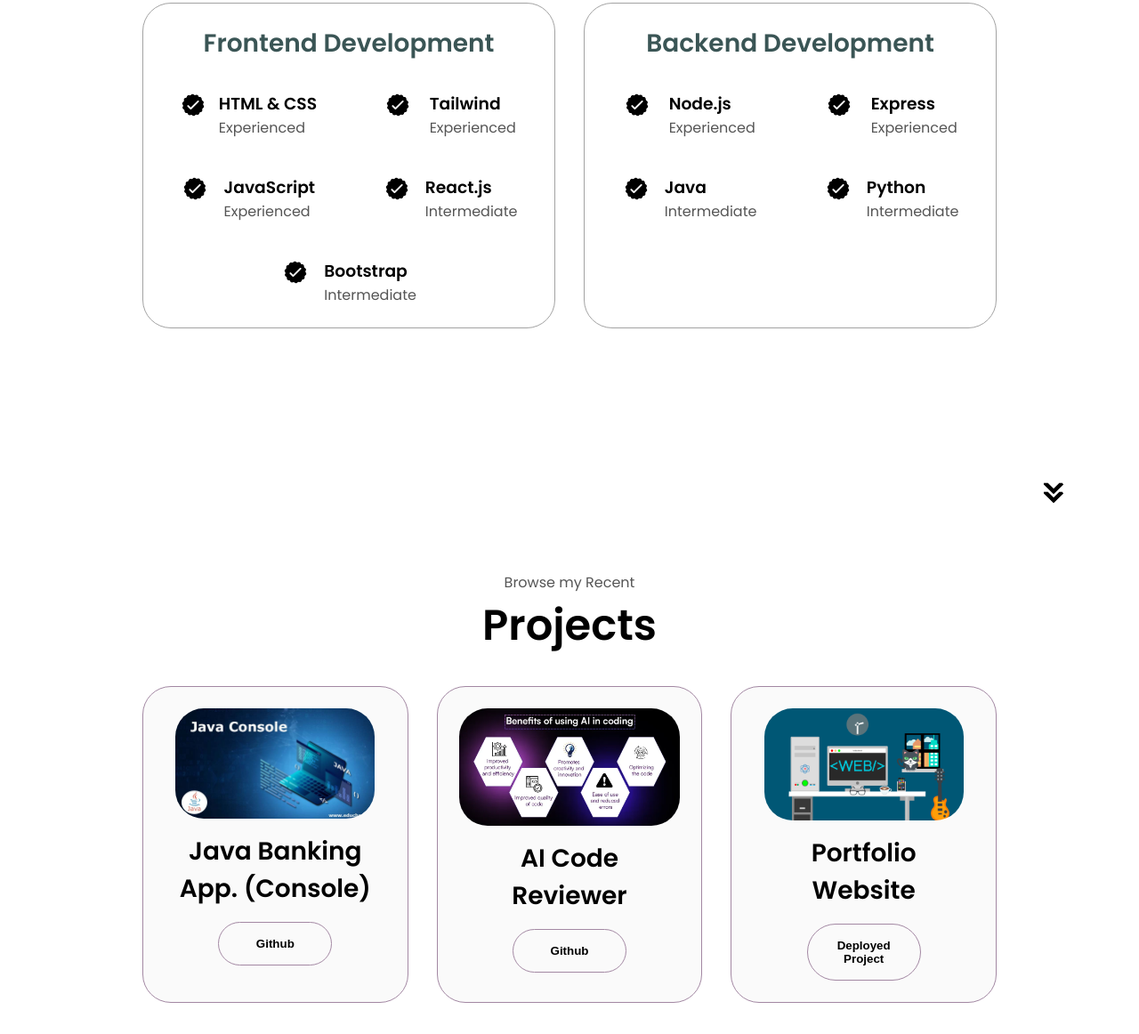
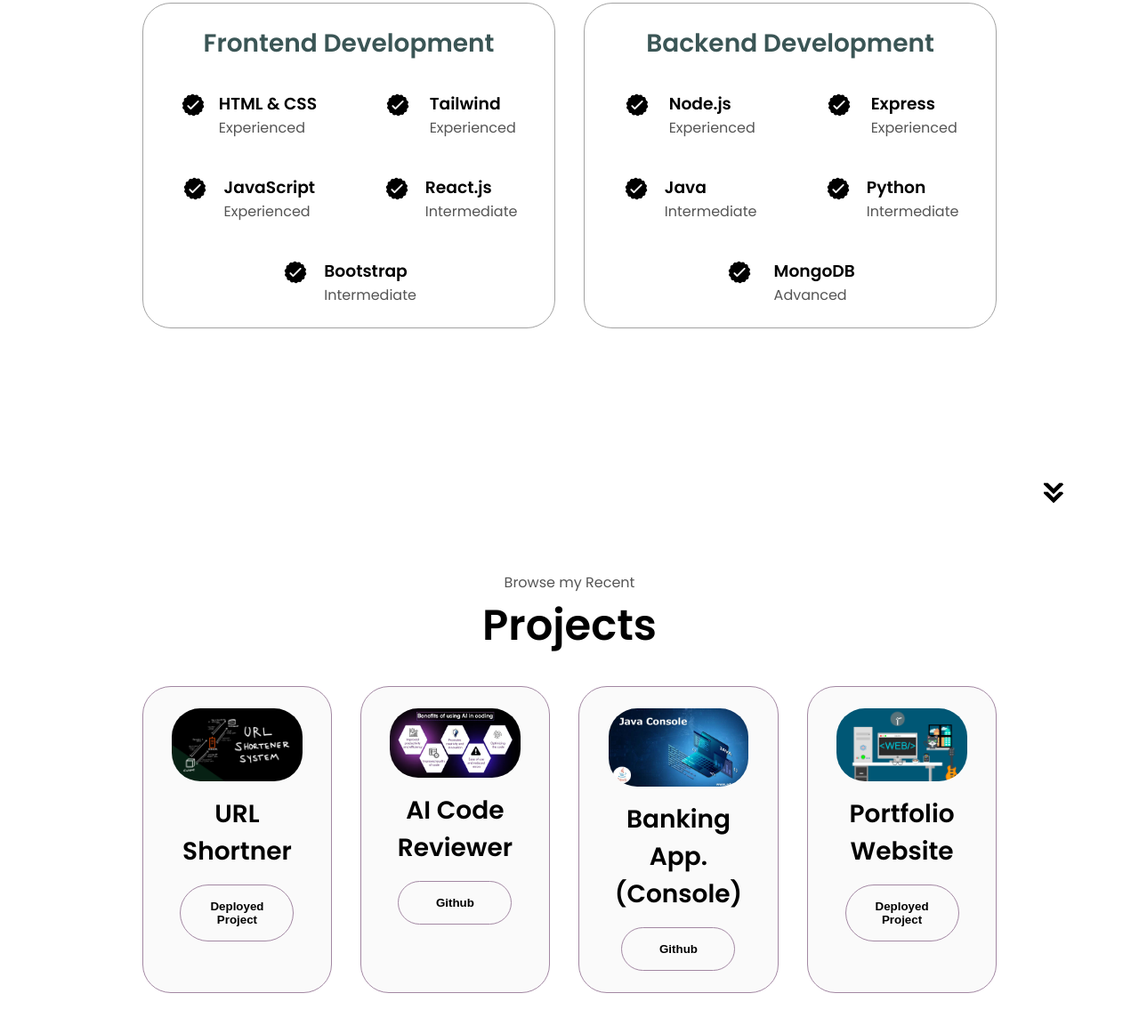
Before and after one commit to Harsh0769/Portfolio, a plain HTML site: page index.html in a window 1280 px wide. Shown: the part 1822-2984 px from the top of the page at 89% size. Drawn offline with Linux system fonts and the light colour scheme.

Commit message:
project added

```diff
--- a/index.html
+++ b/index.html
@@ -171,6 +171,15 @@
                                 <p>Intermediate</p>
                             </div>
                         </article>
+
+
+                        <article>
+                            <img src="Images/checkmark.png" alt="Experience icon" class="icon" />
+                            <div>
+                                <h3>MongoDB</h3>
+                                <p>Advanced</p>
+                            </div>
+                        </article>
                     </div>
                 </div>
             </div>
@@ -183,20 +192,23 @@
         <h1 class="title">Projects</h1>
         <div class="experience-details-container">
             <div class="about-containers">
+
+
             <div class="details-container color-container">
                 <div class="article-container">
-                    <img src="Images/proj-1.jpg" alt="project 1" class="project-img"/>
+                    <img src="Images/url-shortener.jpg" alt="project 4" class="project-img" />
                 </div>
-                <h2 class="experience-sub-title project-title">Java Banking App. (Console)</h2>
+                <h2 class="experience-sub-title project-title">URL Shortner</h2>
                 <div class="btn-container">
-                    <button class="btn btn-color-2 project-btn" onclick="location.href='https://github.com/Harsh0769/Java-bankingProgram-console'">Github</button>
+                    <button class="btn btn-color-2 project-btn"
+                        onclick="location.href='https://url-shortner-pr9n.onrender.com'">Deployed Project</button>
                 </div>
             </div>
 
 
             <div class="details-container color-container">
                 <div class="article-container">
-                    <img src="Images/code-reviewer.webp" alt="project 2" class="project-img-AI" />
+                    <img src="Images/code-reviewer.webp" alt="project 3" class="project-img" />
                 </div>
                 <h2 class="experience-sub-title project-title">AI Code Reviewer</h2>
                 <div class="btn-container">
@@ -208,11 +220,24 @@
 
             <div class="details-container color-container">
                 <div class="article-container">
-                    <img src="Images/portfolio-2.png" alt="project 2" class="project-img"/>
+                    <img src="Images/proj-1.jpg" alt="project 1" class="project-img" />
+                </div>
+                <h2 class="experience-sub-title project-title">Banking App. (Console)</h2>
+                <div class="btn-container">
+                    <button class="btn btn-color-2 project-btn"
+                        onclick="location.href='https://github.com/Harsh0769/Java-bankingProgram-console'">Github</button>
+                </div>
+            </div>
+
+
+            <div class="details-container color-container">
+                <div class="article-container">
+                    <img src="Images/portfolio-2.png" alt="project 2" class="project-img" />
                 </div>
                 <h2 class="experience-sub-title project-title">Portfolio Website</h2>
                 <div class="btn-container">
-                    <button class="btn btn-color-2 project-btn" onclick="location.href='https://playful-dusk-808ecd.netlify.app/'">Deployed Project</button>
+                    <button class="btn btn-color-2 project-btn"
+                        onclick="location.href='https://playful-dusk-808ecd.netlify.app/'">Deployed Project</button>
                 </div>
             </div>
 
```
Also changed, not shown: Images/project-3.png (deleted), Images/url-shortener.jpg (added).
